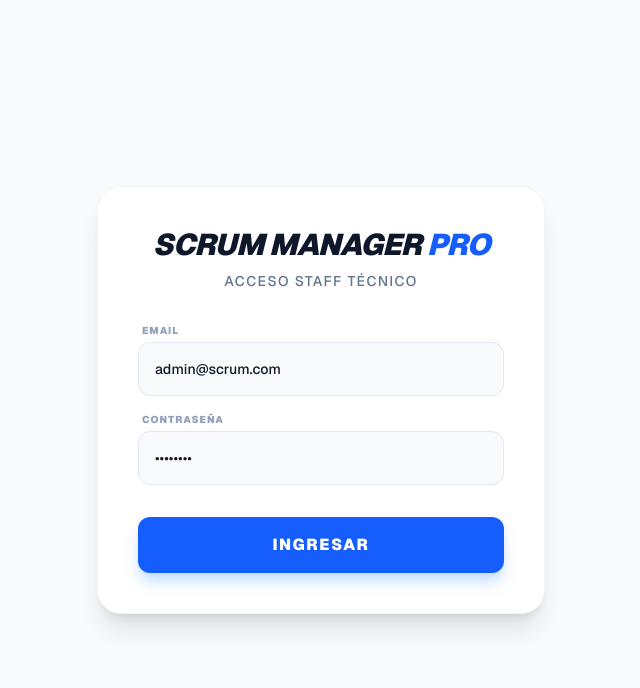
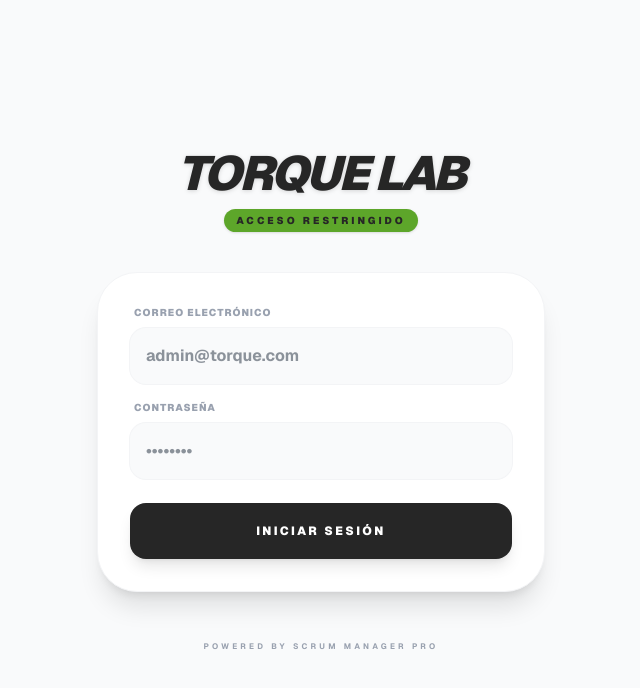
Before and after one commit to delpuuu/Scrum-Manager, a Next.js app: page /login in a window 1280 px wide. Shown: the top 688 px of the page, without its empty margins (319-959 px from the left). Built offline with nearby package versions, Linux system fonts and the light colour scheme.

Commit message:
Solucion 2 login

```diff
--- a/app/admin/login/page.tsx
+++ b/app/admin/login/page.tsx
@@ -2,19 +2,19 @@
 
 import { useState } from 'react';
 import { useRouter } from 'next/navigation';
-import { currentConfig } from "@/lib/tenantConfig";
+import { currentConfig } from '@/lib/tenantConfig';
 
 export default function LoginPage() {
-  const [email, setEmail] = useState('');
-  const [password, setPassword] = useState('');
-  const [error, setError] = useState('');
-  const [isLoading, setIsLoading] = useState(false);
+  const [email, setEmail] = useState(''); // Vacío por seguridad
+  const [password, setPassword] = useState(''); // Vacío por seguridad
+  const [loading, setLoading] = useState(false);
+  const [errorMsg, setErrorMsg] = useState('');
   const router = useRouter();
 
-  const handleSubmit = async (e: React.FormEvent) => {
+  const handleLogin = async (e: React.FormEvent) => {
     e.preventDefault();
-    setIsLoading(true);
-    setError(''); // Limpiamos errores previos
+    setLoading(true);
+    setErrorMsg('');
 
     try {
       const res = await fetch('/api/auth/login', {
@@ -26,92 +26,77 @@
       const data = await res.json();
 
       if (res.ok) {
-        // Redirección exitosa, no hace falta quitar el loading porque desmonta la página
+        // Redirigimos al dashboard tras el éxito
         router.push('/admin/dashboard');
+        router.refresh();
       } else {
-        // Acá estaba el bug: Liberamos el estado y mostramos el error
-        setError(data.error || 'Credenciales inválidas');
-        setIsLoading(false);
+        setErrorMsg(data.error || 'Credenciales inválidas');
+        setLoading(false);
       }
-    } catch (err) {
-      setError('Error de conexión con el servidor');
-      setIsLoading(false);
+    } catch (error) {
+      setErrorMsg('Error de conexión con el servidor.');
+      setLoading(false);
     }
   };
 
   return (
-    <div className="min-h-screen bg-gray-50 flex flex-col justify-center items-center p-4 font-sans">
-      <div className="w-full max-w-md">
+    <div className="min-h-screen flex items-center justify-center bg-gray-50 p-4 font-sans text-gray-900">
+      <form onSubmit={handleLogin} className="bg-white p-10 rounded-3xl shadow-xl border border-gray-100 w-full max-w-md">
 
-        <header className="text-center mb-10">
-          <h1 className="text-5xl font-black tracking-tighter uppercase italic drop-shadow-sm" style={{ color: "var(--color-secondary)" }}>
+        <header className="mb-8 text-center border-b-4 pb-6" style={{ borderColor: "var(--color-primary)" }}>
+          <h1 className="text-3xl font-black tracking-tighter uppercase italic" style={{ color: "var(--color-secondary)" }}>
             {currentConfig.tenantName}
           </h1>
-          <div className="mt-3 inline-block bg-[var(--color-primary)] text-[var(--color-secondary)] text-[10px] font-black px-3 py-1 rounded-full uppercase tracking-[0.3em] shadow-sm">
-            Acceso Restringido
-          </div>
+          <p className="text-gray-400 text-[10px] font-black uppercase tracking-[0.2em] mt-2">
+            Gestión de Acceso
+          </p>
         </header>
 
-        <form onSubmit={handleSubmit} className="bg-white p-8 rounded-[2.5rem] shadow-xl border border-gray-100 space-y-6">
-
-          {error && (
-            <div className="bg-red-50 border-l-4 border-red-500 p-4 rounded-r-xl animate-fade-in">
-              <p className="text-[10px] text-red-700 font-black uppercase tracking-widest">{error}</p>
+        {errorMsg && (
+          <div className="bg-red-50 border border-red-100 text-red-600 p-4 rounded-xl text-[10px] font-black mb-6 text-center uppercase tracking-widest">
+            {errorMsg}
           </div>
         )}
 
-          <div className="space-y-4">
+        <div className="space-y-5">
           <div>
-              <label className="text-[10px] text-gray-400 uppercase font-black tracking-widest block mb-2 ml-1">
-                Correo Electrónico
-              </label>
+            <label className="block text-[10px] font-black text-gray-400 uppercase tracking-widest mb-2 ml-1">Usuario / Email</label>
             <input
-                type="email"
+              type="text"
+              value={email}
+              onChange={e => setEmail(e.target.value)}
+              placeholder="Ingresá tu usuario"
+              className="w-full p-4 rounded-xl bg-gray-50 border border-gray-100 focus:outline-none focus:ring-2 focus:ring-[var(--color-primary)] transition-all font-bold text-sm"
               required
-                value={email}
-                onChange={(e) => setEmail(e.target.value)}
-                disabled={isLoading}
-                className="w-full bg-gray-50 border-none p-4 rounded-2xl font-bold text-gray-800 outline-none ring-1 ring-gray-100 focus:ring-2 focus:ring-[var(--color-primary)] transition-all disabled:opacity-50"
-                placeholder="admin@torque.com"
+              disabled={loading}
             />
           </div>
-
           <div>
-              <label className="text-[10px] text-gray-400 uppercase font-black tracking-widest block mb-2 ml-1">
-                Contraseña
-              </label>
+            <label className="block text-[10px] font-black text-gray-400 uppercase tracking-widest mb-2 ml-1">Contraseña</label>
             <input
               type="password"
+              value={password}
+              onChange={e => setPassword(e.target.value)}
+              placeholder="••••••••"
+              className="w-full p-4 rounded-xl bg-gray-50 border border-gray-100 focus:outline-none focus:ring-2 focus:ring-[var(--color-primary)] transition-all font-bold text-sm"
               required
-                value={password}
-                onChange={(e) => setPassword(e.target.value)}
-                disabled={isLoading}
-                className="w-full bg-gray-50 border-none p-4 rounded-2xl font-bold text-gray-800 outline-none ring-1 ring-gray-100 focus:ring-2 focus:ring-[var(--color-primary)] transition-all disabled:opacity-50"
-                placeholder="••••••••"
+              disabled={loading}
             />
-            </div>
           </div>
 
           <button
             type="submit"
-            disabled={isLoading}
-            className="w-full bg-[var(--color-secondary)] text-white font-black text-xs py-5 rounded-2xl uppercase tracking-[0.2em] shadow-lg hover:bg-gray-800 active:scale-95 transition-all disabled:opacity-70 flex justify-center items-center gap-2"
+            disabled={loading}
+            className="w-full bg-[var(--color-primary)] hover:opacity-90 p-4 rounded-xl text-white font-black transition-all uppercase text-xs tracking-[0.2em] disabled:opacity-50 mt-4 shadow-lg shadow-gray-200"
           >
-            {isLoading ? (
-              <>
-                <svg className="animate-spin h-4 w-4 text-[var(--color-primary)]" xmlns="http://www.w3.org/2000/svg" fill="none" viewBox="0 0 24 24"><circle className="opacity-25" cx="12" cy="12" r="10" stroke="currentColor" strokeWidth="4"></circle><path className="opacity-75" fill="currentColor" d="M4 12a8 8 0 018-8V0C5.373 0 0 5.373 0 12h4zm2 5.291A7.962 7.962 0 014 12H0c0 3.042 1.135 5.824 3 7.938l3-2.647z"></path></svg>
-                Verificando...
-              </>
-            ) : (
-              'Iniciar Sesión'
-            )}
+            {loading ? 'VERIFICANDO...' : 'Ingresar al Panel'}
           </button>
+        </div>
+
+        <footer className="mt-8 text-center">
+           <p className="text-[9px] font-bold text-gray-300 uppercase tracking-widest">{currentConfig.poweredByLabel}</p>
+        </footer>
       </form>
-
-        <footer className="mt-12 text-center text-[8px] font-bold text-gray-400 uppercase tracking-[0.4em]">
-          {currentConfig.poweredByLabel}
-        </footer>
-      </div>
     </div>
   );
 }
--- a/app/login/page.tsx
+++ b/app/login/page.tsx
@@ -2,84 +2,116 @@
 
 import { useState } from 'react';
 import { useRouter } from 'next/navigation';
+import { currentConfig } from "@/lib/tenantConfig";
 
 export default function LoginPage() {
-  const [email, setEmail] = useState('admin@scrum.com');
-  const [password, setPassword] = useState('admin123');
-  const [loading, setLoading] = useState(false);
-  const [errorMsg, setErrorMsg] = useState('');
+  const [email, setEmail] = useState('');
+  const [password, setPassword] = useState('');
+  const [error, setError] = useState('');
+  const [isLoading, setIsLoading] = useState(false);
   const router = useRouter();
 
-  const handleLogin = async (e: React.FormEvent) => {
+  const handleSubmit = async (e: React.FormEvent) => {
     e.preventDefault();
-    setLoading(true);
-    setErrorMsg('');
+    setIsLoading(true);
+    setError(''); // Limpiamos errores previos
 
-    // BYPASS FRONTEND: Validación dura (Hardcoded)
-    // Sin llamadas a la API, entra directo.
-    setTimeout(() => {
-      if (email === 'admin@scrum.com' && password === 'admin123') {
-        localStorage.setItem('isLoggedIn', 'true');
+    try {
+      const res = await fetch('/api/auth/login', {
+        method: 'POST',
+        headers: { 'Content-Type': 'application/json' },
+        body: JSON.stringify({ email, password }),
+      });
+
+      const data = await res.json();
+
+      if (res.ok) {
+        // Redirección exitosa, no hace falta quitar el loading porque desmonta la página
         router.push('/admin/dashboard');
       } else {
-        setErrorMsg('Credenciales inválidas.');
-        setLoading(false);
+        // Acá estaba el bug: Liberamos el estado y mostramos el error
+        setError(data.error || 'Credenciales inválidas');
+        setIsLoading(false);
       }
-    }, 500); // Simulamos medio segundo de carga para la UX
+    } catch (err) {
+      setError('Error de conexión con el servidor');
+      setIsLoading(false);
+    }
   };
 
   return (
-    <div className="min-h-screen flex items-center justify-center bg-slate-50 text-slate-900 p-4 font-sans">
-      <form onSubmit={handleLogin} className="bg-white p-10 rounded-3xl shadow-xl border border-slate-100 w-full max-w-md">
+    <div className="min-h-screen bg-gray-50 flex flex-col justify-center items-center p-4 font-sans">
+      <div className="w-full max-w-md">
 
-        <header className="mb-8 text-center">
-          <h1 className="text-3xl font-black text-slate-900 tracking-tight italic uppercase">
-            SCRUM MANAGER <span className="text-blue-600">PRO</span>
+        <header className="text-center mb-10">
+          <h1 className="text-5xl font-black tracking-tighter uppercase italic drop-shadow-sm" style={{ color: "var(--color-secondary)" }}>
+            {currentConfig.tenantName}
           </h1>
-          <p className="text-slate-500 text-sm mt-2 font-medium uppercase tracking-widest">
-            Acceso Staff Técnico
-          </p>
+          <div className="mt-3 inline-block bg-[var(--color-primary)] text-[var(--color-secondary)] text-[10px] font-black px-3 py-1 rounded-full uppercase tracking-[0.3em] shadow-sm">
+            Acceso Restringido
+          </div>
         </header>
 
-        {errorMsg && (
-          <div className="bg-red-50 border border-red-100 text-red-600 p-4 rounded-xl text-xs font-bold mb-6 text-center uppercase tracking-wide">
-            {errorMsg}
+        <form onSubmit={handleSubmit} className="bg-white p-8 rounded-[2.5rem] shadow-xl border border-gray-100 space-y-6">
+
+          {error && (
+            <div className="bg-red-50 border-l-4 border-red-500 p-4 rounded-r-xl animate-fade-in">
+              <p className="text-[10px] text-red-700 font-black uppercase tracking-widest">{error}</p>
             </div>
           )}
 
           <div className="space-y-4">
             <div>
-            <label className="block text-[10px] font-black text-slate-400 uppercase tracking-widest mb-1 ml-1">Email</label>
+              <label className="text-[10px] text-gray-400 uppercase font-black tracking-widest block mb-2 ml-1">
+                Correo Electrónico
+              </label>
               <input
                 type="email"
+                required
                 value={email}
-              onChange={e => setEmail(e.target.value)}
-              className="w-full p-4 rounded-xl bg-slate-50 border border-slate-200 focus:outline-none focus:ring-2 focus:ring-blue-500 transition-all font-medium text-sm"
-              required
-              disabled={loading}
+                onChange={(e) => setEmail(e.target.value)}
+                disabled={isLoading}
+                className="w-full bg-gray-50 border-none p-4 rounded-2xl font-bold text-gray-800 outline-none ring-1 ring-gray-100 focus:ring-2 focus:ring-[var(--color-primary)] transition-all disabled:opacity-50"
+                placeholder="admin@torque.com"
               />
             </div>
+
             <div>
-            <label className="block text-[10px] font-black text-slate-400 uppercase tracking-widest mb-1 ml-1">Contraseña</label>
+              <label className="text-[10px] text-gray-400 uppercase font-black tracking-widest block mb-2 ml-1">
+                Contraseña
+              </label>
               <input
                 type="password"
+                required
                 value={password}
-              onChange={e => setPassword(e.target.value)}
-              className="w-full p-4 rounded-xl bg-slate-50 border border-slate-200 focus:outline-none focus:ring-2 focus:ring-blue-500 transition-all font-medium text-sm"
-              required
-              disabled={loading}
+                onChange={(e) => setPassword(e.target.value)}
+                disabled={isLoading}
+                className="w-full bg-gray-50 border-none p-4 rounded-2xl font-bold text-gray-800 outline-none ring-1 ring-gray-100 focus:ring-2 focus:ring-[var(--color-primary)] transition-all disabled:opacity-50"
+                placeholder="••••••••"
               />
+            </div>
           </div>
 
           <button
             type="submit"
-            disabled={loading}
-            className="w-full bg-blue-600 hover:bg-blue-700 p-4 rounded-xl text-white font-black transition-all uppercase tracking-widest disabled:opacity-50 mt-4 shadow-lg shadow-blue-200"
+            disabled={isLoading}
+            className="w-full bg-[var(--color-secondary)] text-white font-black text-xs py-5 rounded-2xl uppercase tracking-[0.2em] shadow-lg hover:bg-gray-800 active:scale-95 transition-all disabled:opacity-70 flex justify-center items-center gap-2"
           >
-            {loading ? 'ENTRANDO...' : 'Ingresar'}
+            {isLoading ? (
+              <>
+                <svg className="animate-spin h-4 w-4 text-[var(--color-primary)]" xmlns="http://www.w3.org/2000/svg" fill="none" viewBox="0 0 24 24"><circle className="opacity-25" cx="12" cy="12" r="10" stroke="currentColor" strokeWidth="4"></circle><path className="opacity-75" fill="currentColor" d="M4 12a8 8 0 018-8V0C5.373 0 0 5.373 0 12h4zm2 5.291A7.962 7.962 0 014 12H0c0 3.042 1.135 5.824 3 7.938l3-2.647z"></path></svg>
+                Verificando...
+              </>
+            ) : (
+              'Iniciar Sesión'
+            )}
           </button>
+        </form>
+
+        <footer className="mt-12 text-center text-[8px] font-bold text-gray-400 uppercase tracking-[0.4em]">
+          {currentConfig.poweredByLabel}
+        </footer>
       </div>
-      </form>
     </div>
   );
 }
```
Lines whose indentation alone changed are shown as unchanged.
